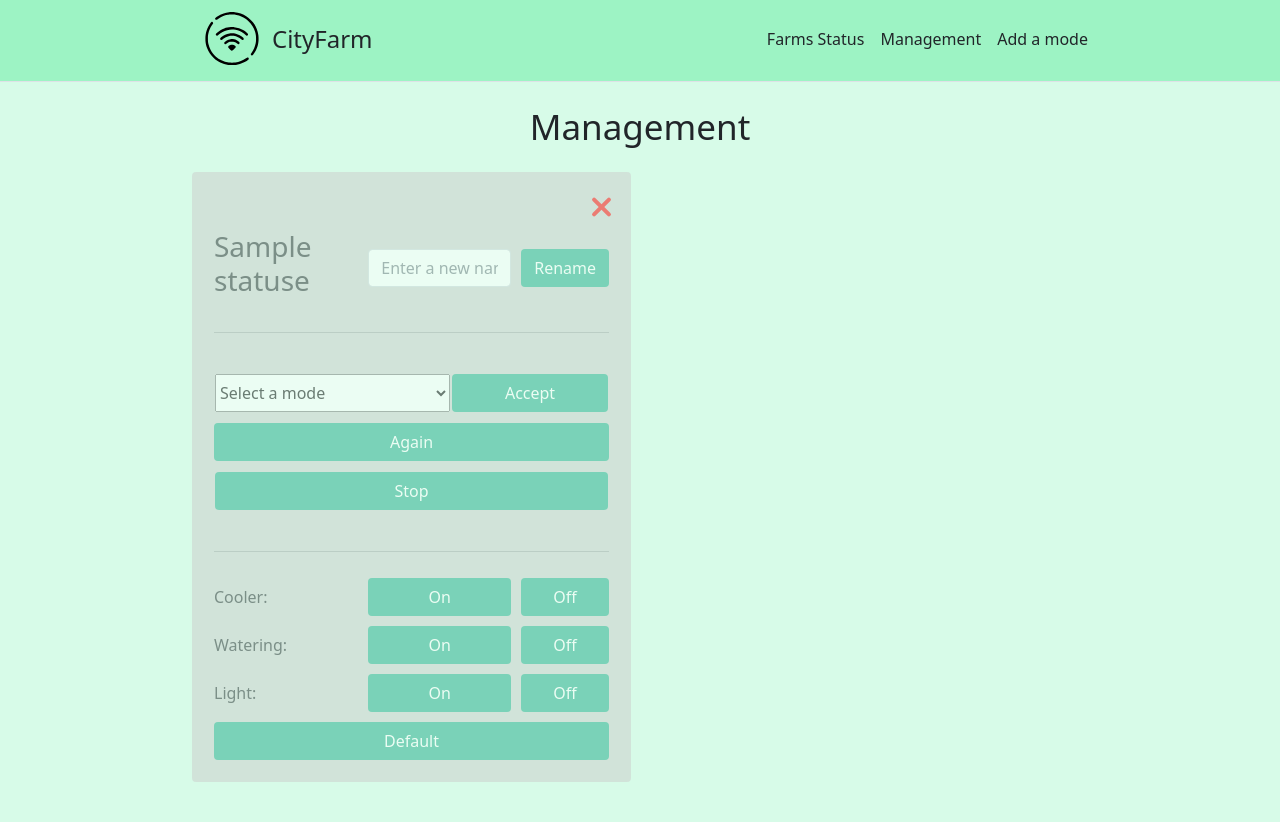
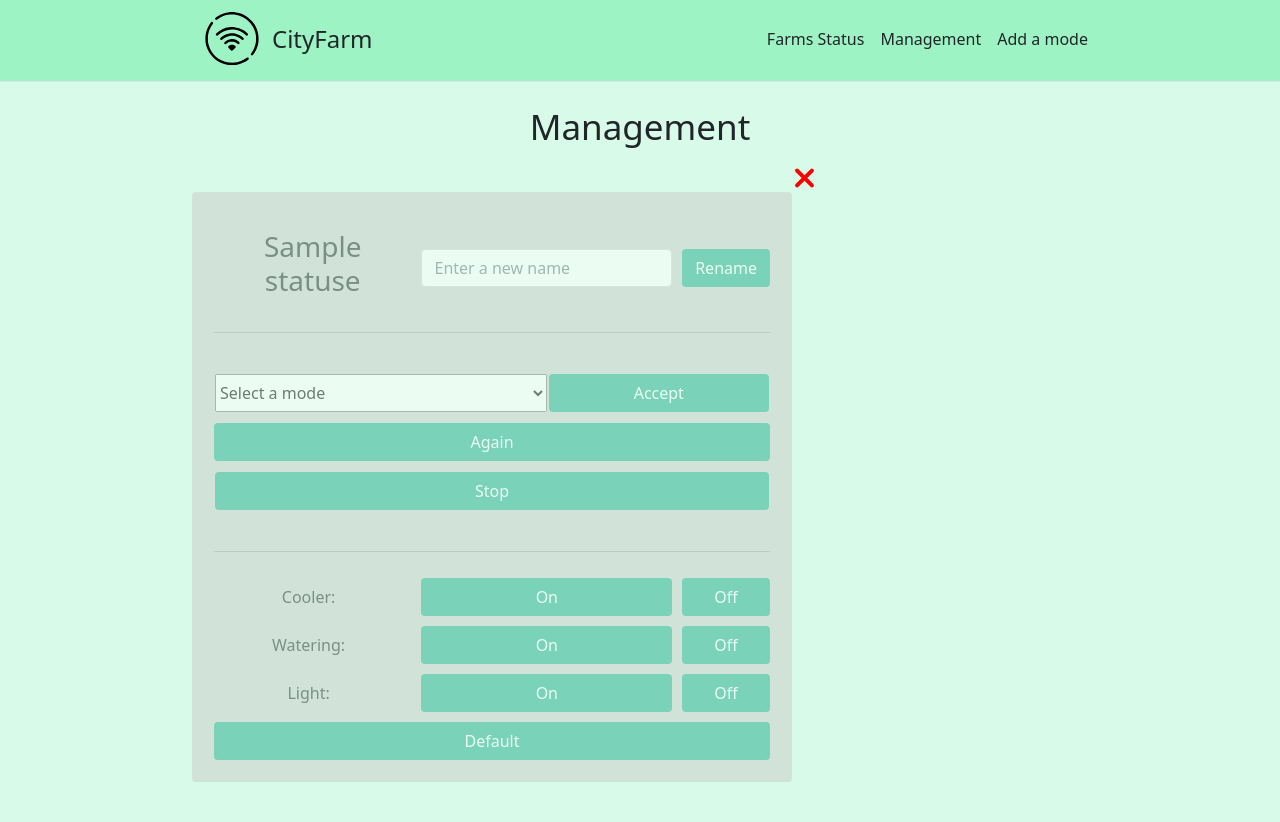
Before and after one commit to vaddddie/djangoweb, a Django app: template djangotest/main/templates/main/management.html in a window 1280 px wide. Run offline with Django 4.2, Linux system fonts and the light colour scheme; the template is opened without the code that fills it: most values are stand-ins (such as "Sample title", 1, 10 or a date in 2020); parts of the project's set-up code (start-up, migrations or seed data) failed here and were passed over; some libraries are stand-ins or nearby versions.

Commit message:
bug fixed

```diff
--- a/djangotest/main/mqttController.py
+++ b/djangotest/main/mqttController.py
@@ -40,7 +40,6 @@ def connect_mqtt(broker, port, topic, client_id):
                 break
         else:
                 new_esp = Status(
-                    id=len(statuses) + 1,
                     FarmName=f'Farm №{len(statuses) + 1}',
                     MacAddress=j_string['ID'],
                     Temperature=j_string['Temperature'],
--- a/djangotest/main/templates/main/index.html
+++ b/djangotest/main/templates/main/index.html
@@ -14,7 +14,7 @@
                     {% if el.GrowthProcess < 100 %}
                         <div class="alert mt-2" style="width:49%; background:#9DF3C4; border: 10px double #62D2A2">
                     {% else %}
-                        <div class="alert mt-2" style="width:49%; background:#77DD77; border: 10px double green">
+                        <div class="alert mt-2" style="width:49%; background:#9DF3C4; border: 10px double green">
                     {% endif %}
                            <rb style="font-size:32px; font-weight:bold">{{ el.FarmName }}</rb>
                             {% if el.CheckLine %}
--- a/djangotest/main/templates/main/management.html
+++ b/djangotest/main/templates/main/management.html
@@ -10,27 +10,28 @@
         <div class="wrapper">
             {% if statuses %}
                 {% for el in statuses %}
+                <div style="width:600px; padding-top:20px; text-align:center; position:inline;">
+                    {% if not el.CheckLine %}
+                        <form method="post">
+                            {% csrf_token %}
+                            <div class="cl-btn-2" style="pointer-events:auto; position: absolute; left:100%; bottom:95%;">
+                                <div>
+                                    <div class="leftright"></div>
+                                    <input type="submit" style="opacity:0; position: absolute; top:-10px; width:25px; height:25px" name="Delete{{ el.id }}">
+                                    <div class="rightleft"></div>
+                                </div>
+                            </div>
+                        </form>
+                    {% endif %}
+
                     {% if el.CheckLine %}
-                        <div class="alert mt-2" style="width:49%; background-color:#9DF3C4; border: 10px double #62D2A2">
+                        <div class="alert mt-2" style="width:100%; background-color:#9DF3C4; border: 10px double #62D2A2">
                     {% else %}
-                        <div class="alert mt-2" style="width:49%; pointer-events: none; opacity: 0.5; background: #CCC">
+                        <div class="alert mt-2" style="width:100%; pointer-events:none; opacity:0.5; background: #CCC">
                     {% endif %}
                             <form method="post">
                                 {% csrf_token %}
                                 <table cellspacing="0" cellpadding="5" style="width:100%">
-                                    {% if not el.CheckLine %}
-                                        <tr>
-                                            <td colspan="3" style="padding:0">
-                                                <div class="cl-btn-2">
-                                                    <div>
-                                                        <div class="leftright"></div>
-                                                        <div class="rightleft"></div>
-                                                        <span class="close-btn">Delete</span>
-                                                    </div>
-                                                </div>
-                                            </td>
-                                        </tr>
-                                    {% endif %}
                                     <tr>
                                         <td>
                                             <h3>{{ el.FarmName }}</h3>
@@ -134,6 +135,7 @@
                                 </table>
                             </form>
                         </div>
+                    </div>
                 {% endfor %}
             {% else %}
                 <br><h3 style="text-align:center">You don't have any cells :(</h3>
```
Also changed, not shown: djangotest/main/views.py (+8 -4 lines), djangotest/db.sqlite3.
